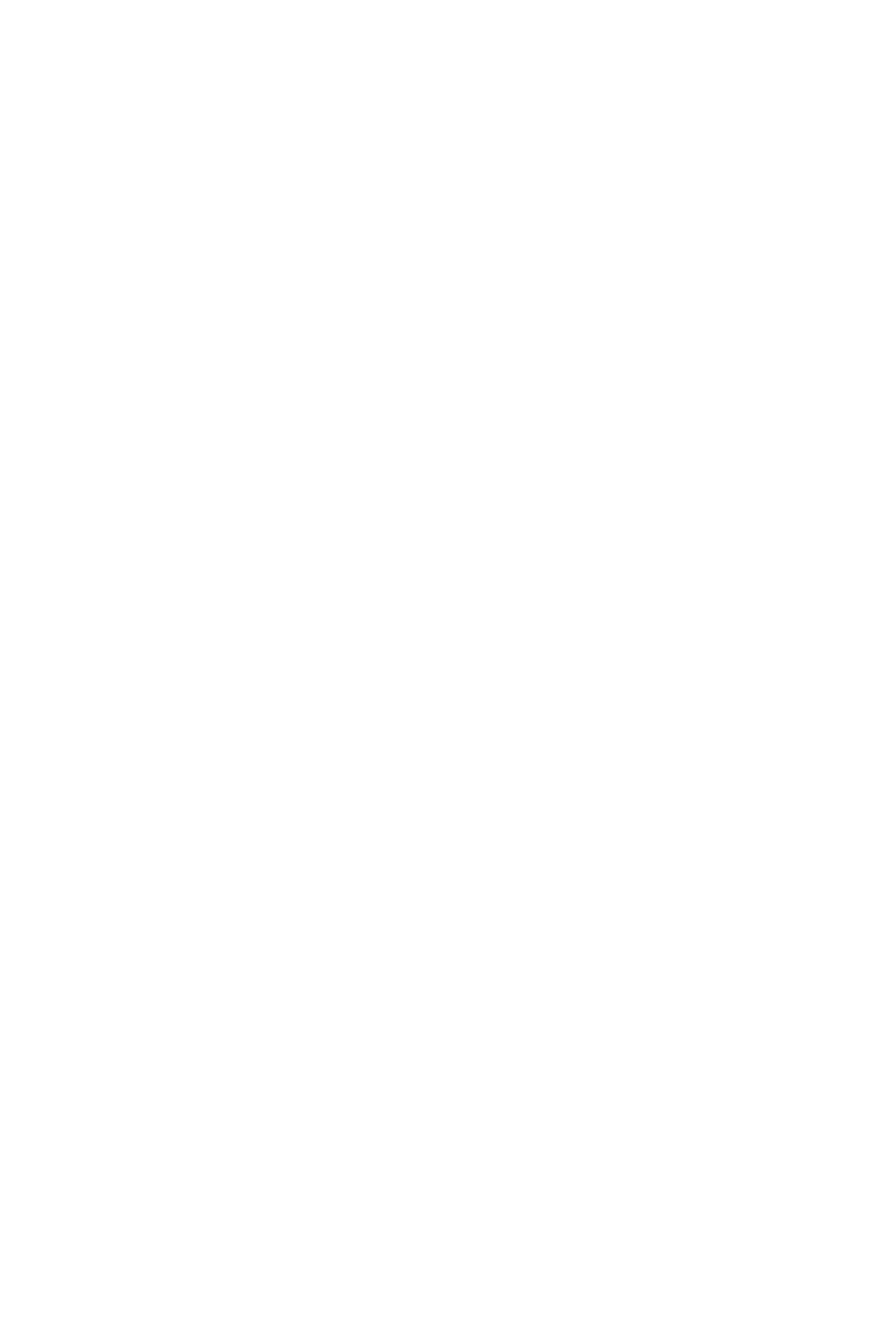
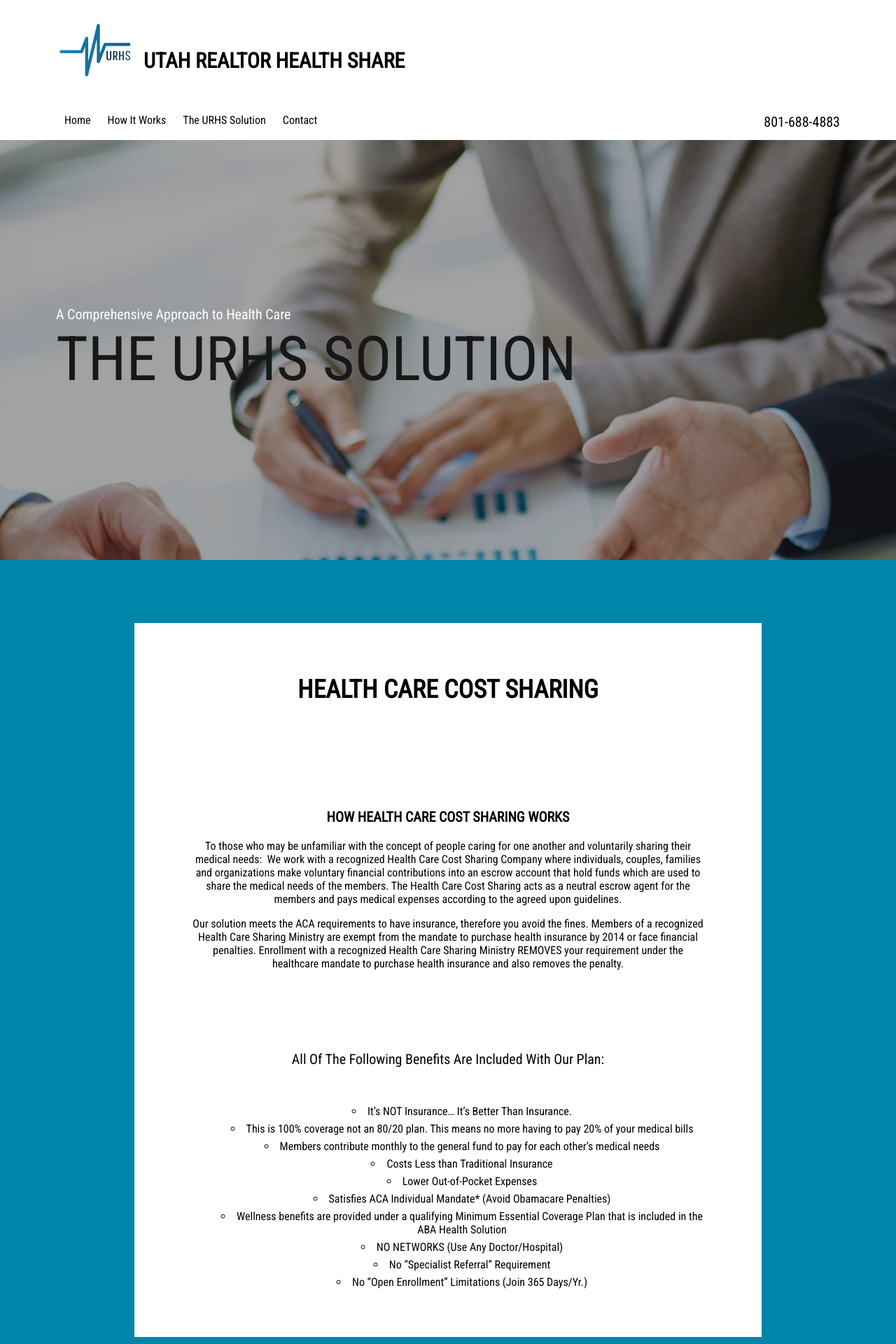
Before and after one commit to josiblair/Utah-Realtor-Health-Share, a React (Create React App) app: page /solution in a window 1280 px wide. Shown: the top 1920 px of the page at 70% size. Before the commit the page ends 800 px from the top, so only its background shows below. Built offline with nearby package versions, Linux system fonts and the light colour scheme.

Commit message:
solutions page css finished

```diff
--- a/src/components/Solution/Solution.css
+++ b/src/components/Solution/Solution.css
@@ -0,0 +1,108 @@
+.solution-welcome {
+    width: 100vw;
+    height: 75vh;
+    position: relative;
+    background: #181818;
+    overflow: hidden;
+    display: flex;
+	flex-direction: column;
+    justify-content: center;
+    align-items: baseline;
+}
+
+.solution-welcome:before {
+    content: ' ';
+    display: block;
+    position: absolute;
+    left: 0;
+    top: 0;
+    width: 100%;
+    height: 100%;
+    z-index: 1;
+    opacity: 0.6;
+    background-image: url('../../assets/solution-header.webp');
+    background-position: top center;
+    display: flex;
+	flex-direction: row;
+	justify-content: center;
+    align-items: center;
+    color: white;
+}
+
+.solution-welcome span {
+    z-index: 2;
+    position: relative;
+    font-family: 'Roboto Condensed', sans-serif;
+}
+
+.solution-preheader {
+    font-size: 20px;
+    padding-left: 80px;
+    color: #FFF;
+}
+
+.solution-header {
+    font-size: 88px;
+    padding-left: 80px;
+    color: #181818;
+}
+
+.solution-body {
+    height: 150vh;
+    width: 100%;
+    background-color: #0086ab;
+    display: flex;
+    justify-content: center;
+    align-items: center;
+}
+
+.content {
+    background-color: white;
+    height: 85%;
+    width: 70%;
+    font-family: 'Roboto Condensed', sans-serif;
+    display: flex;
+    flex-direction: column;
+    justify-content: space-around;
+}
+
+.solution-info {
+    padding-left: 80px;
+    padding-right: 80px;
+}
+
+.body-header {
+    font-size: 36px;
+    font-weight: bold;
+}
+
+.subheader {
+    margin-top: 25px;
+    font-size: 20px;
+}
+
+p {
+    font-size: 16px;
+}
+
+.list-header {
+    font-size: 20px;
+}
+
+.list {
+    margin-top: 50px;
+    list-style: circle inside;
+}
+
+.list-item {
+    padding: 3px;
+}
+
+.solution-contact {
+    width: 100%;
+    height: 120vh;
+    background-color: #005a93;
+    display: flex;
+    justify-content: space-around;
+    align-items: center;
+}
--- a/src/components/Solution/Solution.js
+++ b/src/components/Solution/Solution.js
@@ -1,10 +1,78 @@
 import React, { Component } from 'react';
 import './Solution.css';
+import logo from '../../assets/urhs-logo.png';
+import { Link } from 'react-router-dom';
+import ContactForm from '../ContactForm/ContactForm';
 
 class Solution extends Component {
   render() {
     return (
       <div className="Solution">
+        <div className="header">
+          <div className='site-info'>
+            <Link to='/'><img src={logo} alt='logo' className='logo' /></Link>
+            <span className='site-name'>UTAH REALTOR HEALTH SHARE</span>
+          </div>
+
+          <div className='nav-section'>
+            <div className='nav'>
+              <a href='#home' className='nav-link'>Home</a>
+              <a href='#howitworks' className='nav-link'>How It Works</a>
+              <Link to='/solution' className='nav-link'><span>The URHS Solution</span></Link>
+              <a href='#contact' className='nav-link'>Contact</a>
+            </div>
+
+            <div className='phoneNumber'>801-688-4883</div>
+          </div>
+        </div>
+
+        <div className='solution-welcome'>
+          <span className='solution-preheader'>A Comprehensive Approach to Health Care</span>
+          <span className='solution-header'>THE URHS SOLUTION</span>
+        </div>
+
+
+        <div className='solution-body'>
+          <div className='content'>
+            <h1 className='body-header'>HEALTH CARE COST SHARING</h1>
+
+            <div className='solution-info'>
+              <h3 className='subheader'>HOW HEALTH CARE COST SHARING WORKS</h3>
+
+              <p>To those who may be unfamiliar with the concept of people caring for one another and voluntarily sharing their medical needs:  We work with a recognized Health Care Cost Sharing Company where individuals, couples, families and organizations make voluntary financial contributions into an escrow account that hold funds which are used to share the medical needs of the members. The Health Care Cost Sharing acts as a neutral escrow agent for the members and pays medical expenses according to the agreed upon guidelines.</p>
+              <p>Our solution meets the ACA requirements to have insurance, therefore you avoid the fines. Members of a recognized Health Care Sharing Ministry are exempt from the mandate to purchase health insurance by 2014 or face financial penalties. Enrollment with a recognized Health Care Sharing Ministry REMOVES your requirement under the healthcare mandate to purchase health insurance and also removes the penalty.</p>
+            </div>
+
+            <div className='solution-info'>
+              <span className='list-header'>All Of The Following Benefits Are Included With Our Plan:</span>
+              <ul className='list'>
+                <li className='list-item'>It’s NOT Insurance… It’s Better Than Insurance.</li>
+                <li className='list-item'>This is 100% coverage not an 80/20 plan. This means no more having to pay 20% of your medical bills</li>
+                <li className='list-item'>Members contribute monthly to the general fund to pay for each other’s medical needs</li>
+                <li className='list-item'>Costs Less than Traditional Insurance</li>
+                <li className='list-item'>Lower Out-of-Pocket Expenses</li>
+                <li className='list-item'>Satisfies ACA Individual Mandate* (Avoid Obamacare Penalties)</li>
+                <li className='list-item'>Wellness benefits are provided under a qualifying Minimum Essential Coverage Plan that is included in the ABA Health Solution</li>
+                <li className='list-item'>NO NETWORKS (Use Any Doctor/Hospital)</li>
+                <li className='list-item'>No “Specialist Referral” Requirement</li>
+                <li className='list-item'>No “Open Enrollment” Limitations (Join 365 Days/Yr.)</li>
+              </ul>
+            </div>
+          </div>
+        </div>
+
+        <div className='solution-contact'>
+          <ContactForm />
+        </div>
+
+        <div className='footer'>
+          <div className='footer1'>
+            <span className='footer-contact'>Contact</span>
+            <span>vaughn@affiliateguard.info</span>
+            <span>801-688-4883</span>
+          </div>
+          <span className='footer2'>©2018 by Utah Realtor Health Share.</span>
+        </div>
 
       </div>
     );
```
